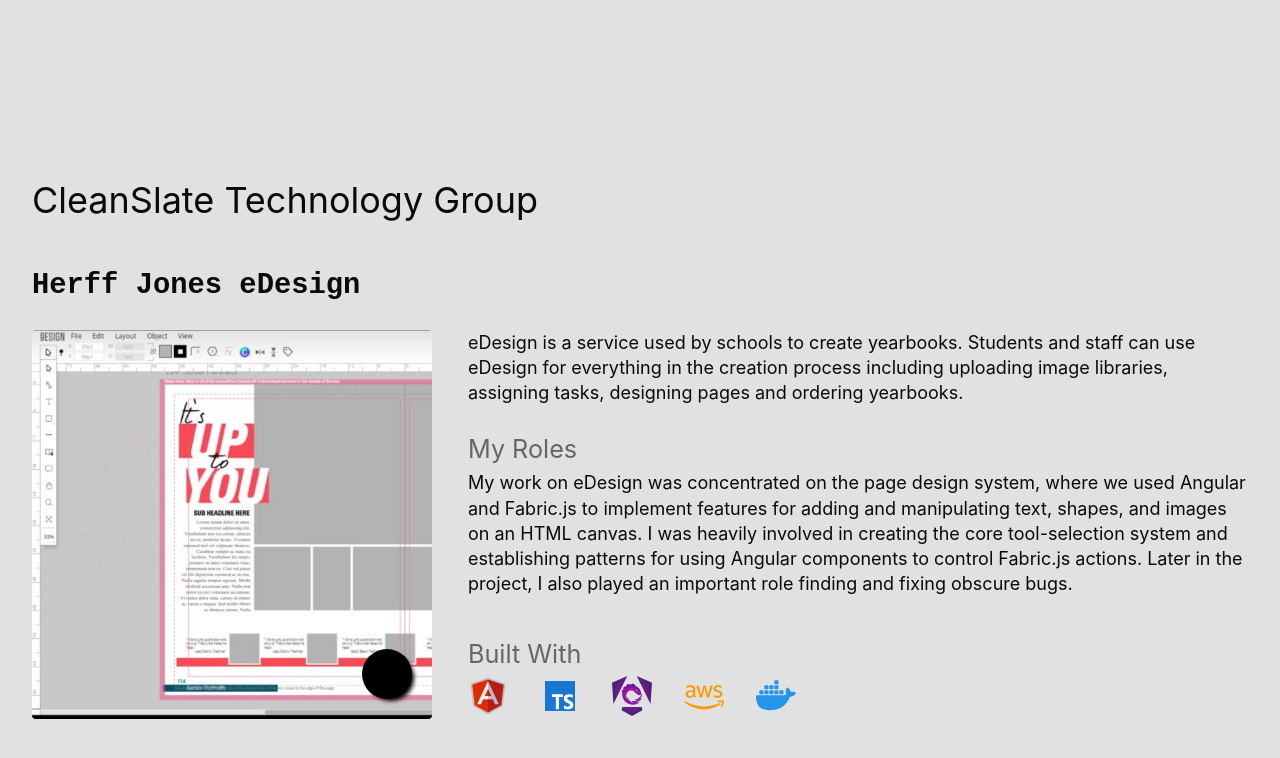
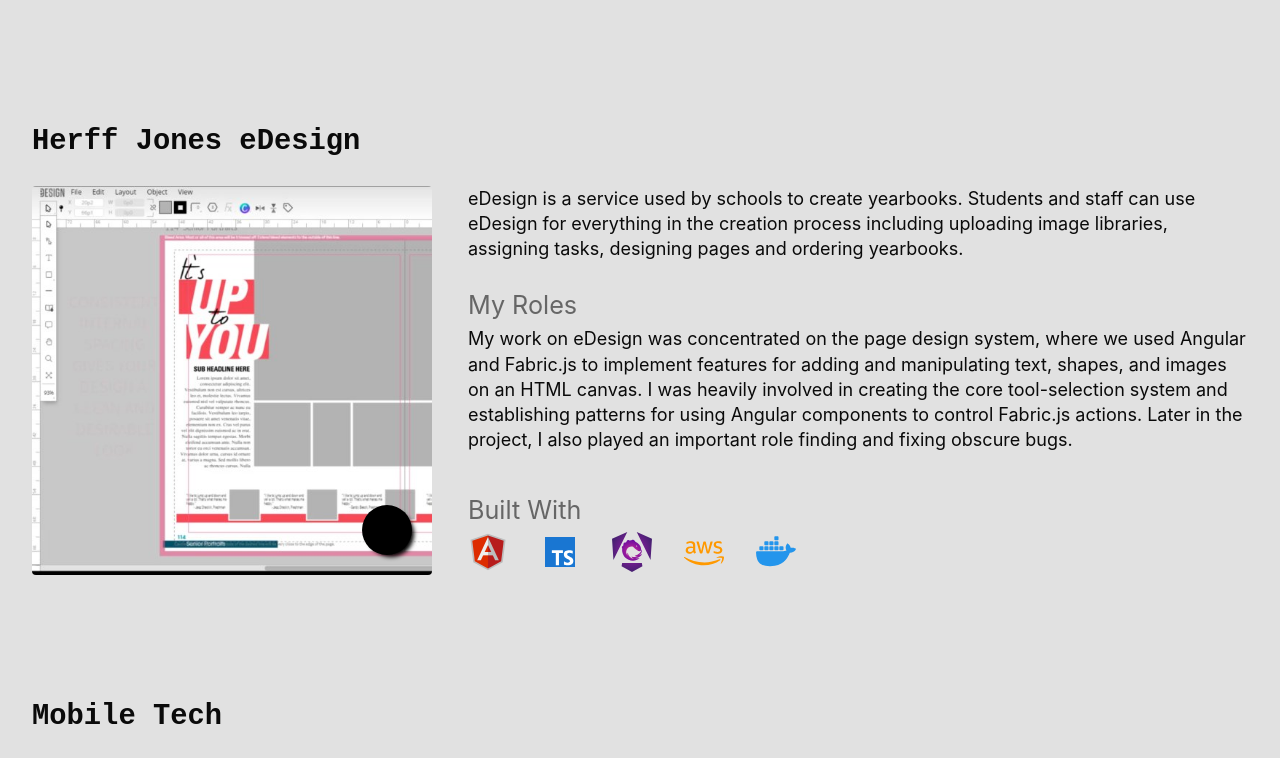
Before and after one commit to scoottrick/my-website, a Vue app: page / in a window 1280 px wide. Shown: the part 580-1338 px from the top of the page. Built offline with nearby package versions, Linux system fonts and the light colour scheme; some icons are missing.

Commit message:
Removes unused styles

```diff
--- a/src/components/PortfolioSection.vue
+++ b/src/components/PortfolioSection.vue
@@ -10,7 +10,6 @@
 <template>
     <div class="portfolio">
         <section v-for="section in portfolio" :key="section.id">
-            <h1>{{ section.title }}</h1>
             <ul class="project-list">
                 <li v-for="project in section.projects" :key="project.id" class="project-container">
                     <ProjectView :project="project" />
@@ -26,41 +25,11 @@
     padding-bottom: 20vh;
 }
 section:not(:last-child) {
-    margin-bottom: 4em;
+    margin-bottom: 8rem;
 }
-section h1 {
-    line-height: 4;
-}
-section p {
-    line-height: 1.2;
-}
-ul {
-    padding: 0;
-    list-style: none;
-    margin: 0 auto;
-}
-
 .project-list {
-    --direction: column;
-    gap: 4rem;
     display: flex;
-    flex-direction: var(--direction);
-    flex-wrap: wrap;
-}
-
-.project-list h2,
-.project-list p:not(:last-child) {
-    margin-bottom: 1em;
-}
-
-@media screen and (min-width: 1680px) {
-    .project-list {
-        /* --direction: row; */
-    }
-    .project-container {
-        flex-grow: 1;
-        flex-shrink: 1;
-        flex-basis: 45%;
-    }
+    flex-direction: column;
+    gap: 8rem;
 }
 </style>
```
